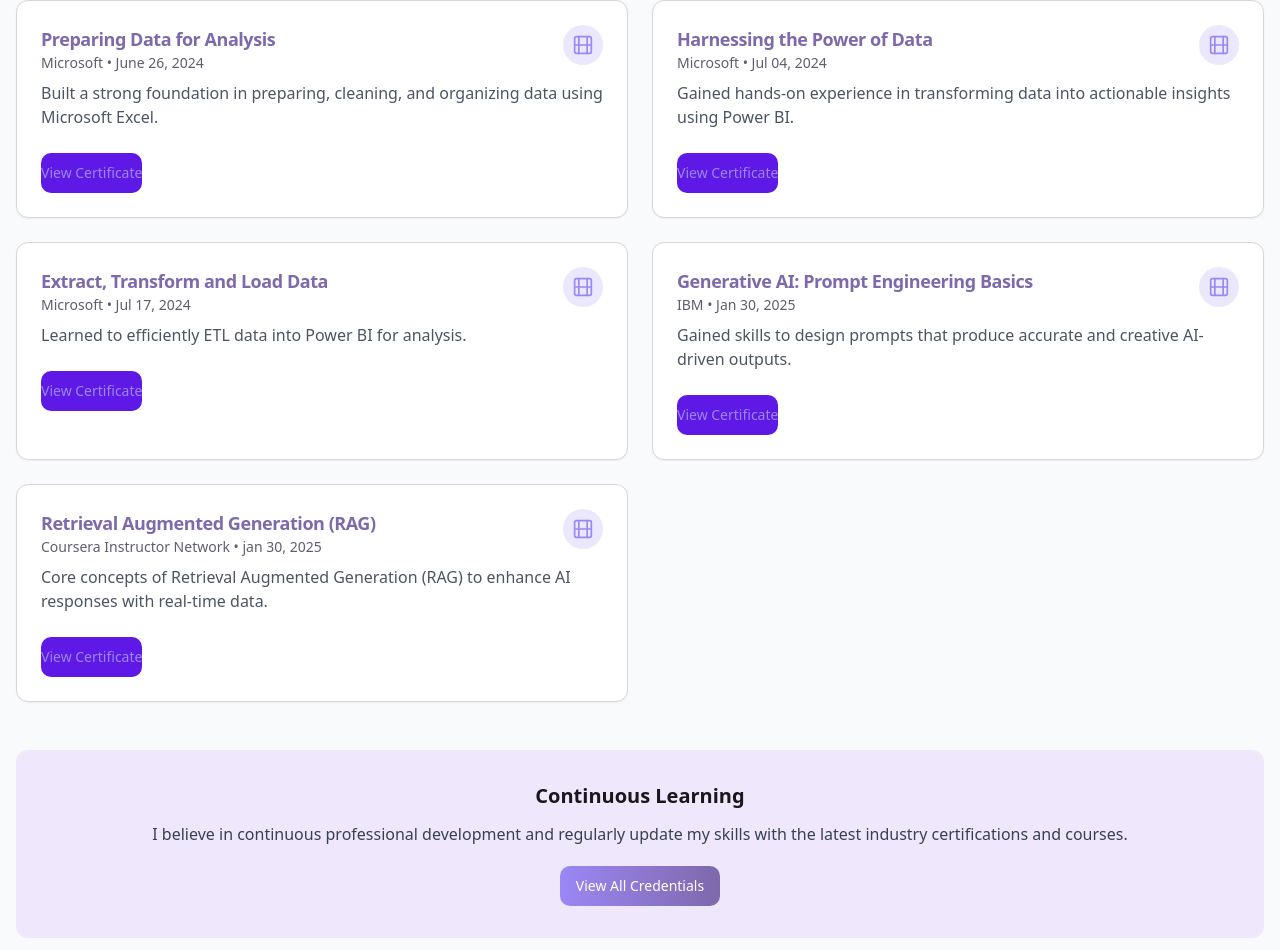
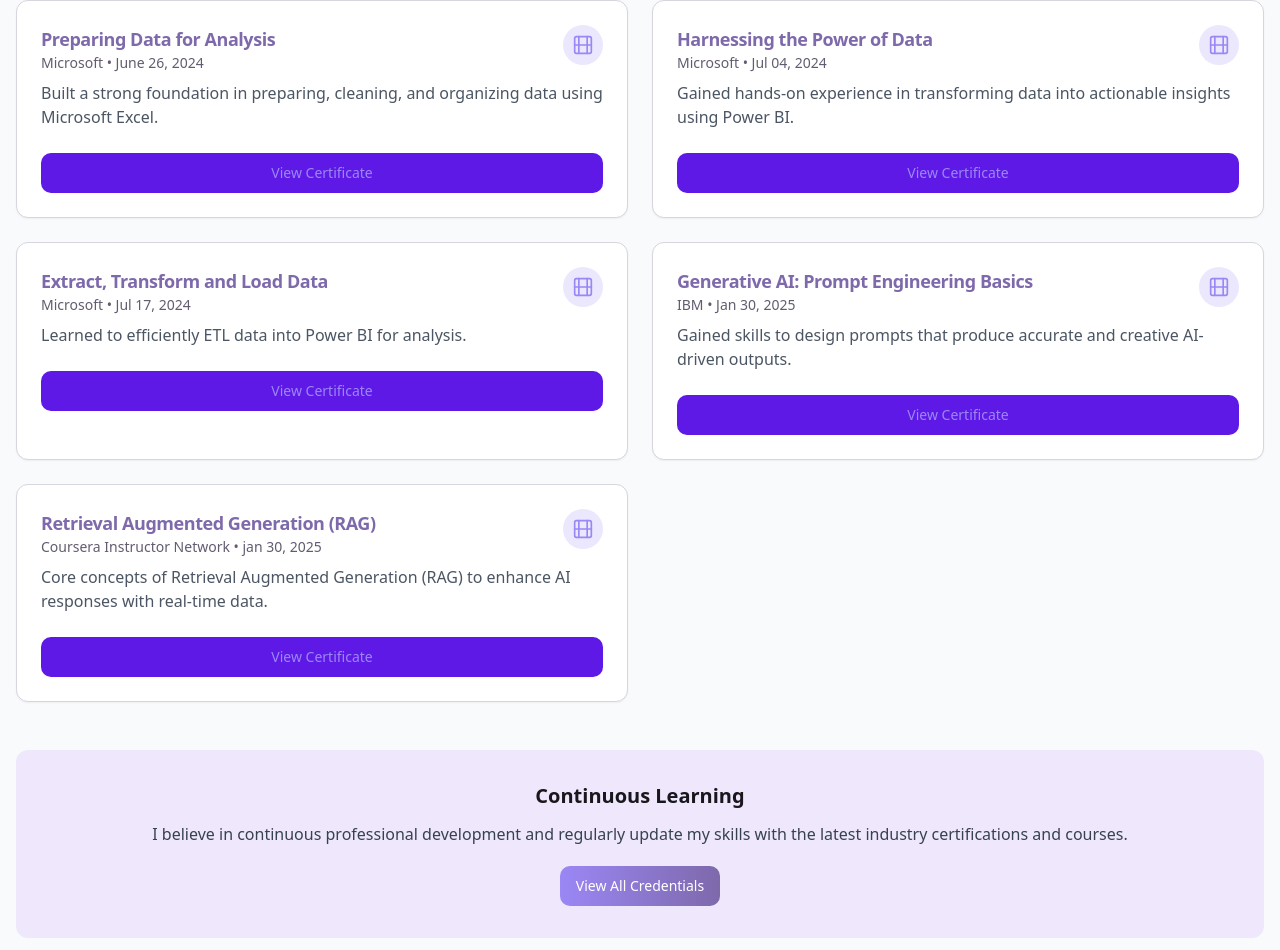
Before and after one commit to devShazain/shazain-portfolio-hub, a React (Vite) app: page / in a window 1280 px wide. Shown: the part 3292-4242 px from the top of the page. Built offline with nearby package versions, Linux system fonts and the light colour scheme.

Commit message:
Fix: Button style for certificate view
Increase the width of "View Certificate" buttons and change the background color on hover.

```diff
--- a/src/components/Certifications.tsx
+++ b/src/components/Certifications.tsx
@@ -69,7 +69,10 @@ const Certifications = () => {
                 <p className="text-gray-600">{cert.description}</p>
               </CardContent>
               <CardFooter>
-                <Button className="px-0 text-portfolio-purple hover:text-portfolio-purple-dark" asChild>
+                <Button
+                  className="px-6 w-full text-portfolio-purple hover:text-white hover:bg-portfolio-purple-light transition-colors duration-300"
+                  asChild
+                >
                   <a href={cert.link}>View Certificate</a>
                 </Button>
               </CardFooter>
```
